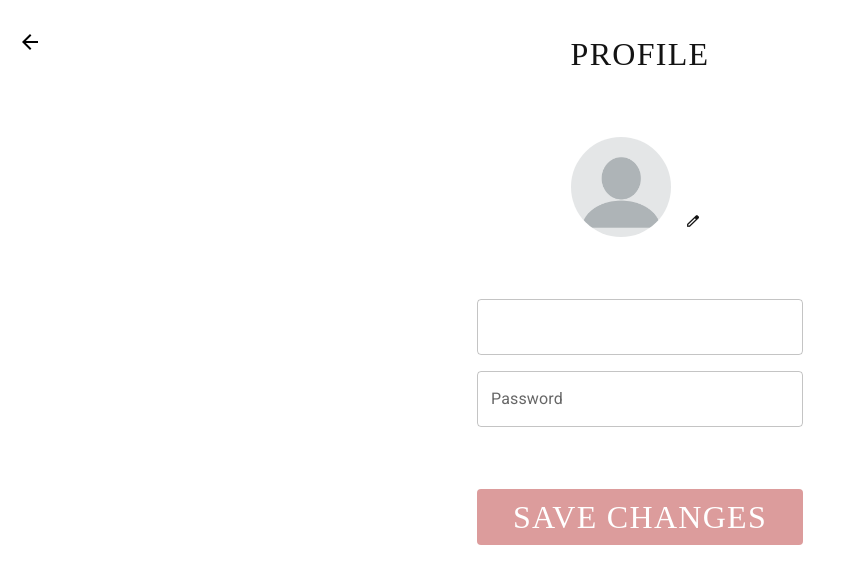
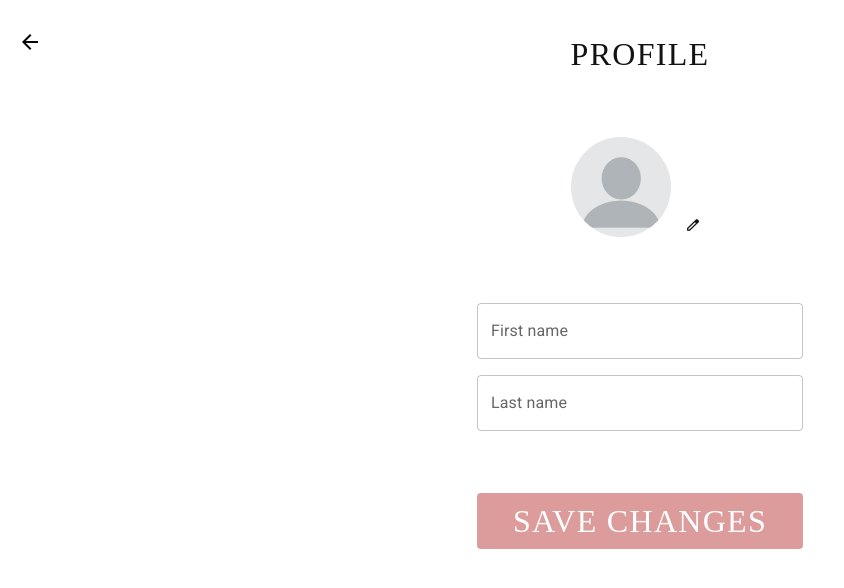
Before and after one commit to Masulaa/tim1-cortex, a React (Create React App) app: page /MyProfile in a window 1280 px wide. Shown: the top 588 px of the page, without its empty margins (0-844 px from the left). Built offline with nearby package versions, Linux system fonts and the light colour scheme; no server answers; a web font is replaced by a local one.

Commit message:
edit profile and some stuff

```diff
--- a/src/api/api.js
+++ b/src/api/api.js
@@ -97,6 +97,9 @@ const client = axios.create({
     GetProfile() {
       return client.get("user");
     },
+    EditProfile(userNewData) {
+      return client.post("user", userNewData)
+    }
   };
 
 
--- a/src/components/home/Home.js
+++ b/src/components/home/Home.js
@@ -16,10 +16,12 @@ const Dropdown = ({ isDropdownOpen, toggleDropdown, isAdmin, navigate, handleLog
     <div className="options">
       <div className="option" onClick={() => { navigate("/MyProfile") }}>Profile</div>
       <div className="option" onClick={handleLogout}>Logout</div>
-      <div className="option" onClick={() => {navigate("/TrackOrder")}}>Track Order</div>
+      {isPossible === 400 ? ( // Prikazi "Track Order" ako je isPossible 400
+      <div className="option" onClick={() => { navigate("/TrackOrder") }}>Track Order</div>
+    ) : null}
       {isAdmin && (
         <>
-          <div className="option" onClick={() => { /* Handle Meal Settings click */ }}>Meal Settings</div>
+          <div className="option" onClick={() => {navigate("/Settings")}}>Meal Settings</div>
           <div className="option" onClick={() => { /* Handle Invoice click */ }}>Invoice</div>
         </>
       )}
--- a/src/components/my-profile/MyProfile.css
+++ b/src/components/my-profile/MyProfile.css
@@ -99,13 +99,13 @@
 .myprofile-changes-saved {
   display: flex;
   padding: 16px;
-  justify-content: center;
-  align-items: center;
+  justify-content: flex-end;
+  align-items: flex-end;
   gap: 16px;
   border-radius: 4px;
   background: #FFF;
   box-shadow: 2px 2px 24px 0px rgba(0, 0, 0, 0.15);
-  margin: 0 auto;
+  margin: -1rem auto;
 }
 
 .myprofile-changes-saved-text {
--- a/src/components/my-profile/MyProfile.js
+++ b/src/components/my-profile/MyProfile.js
@@ -10,9 +10,10 @@ import "./MyProfile.css"; // Stilovi za MyProfile komponentu
 
 const MyProfile = () => {
   const [user, setUser] = useState({ email: "", password: "" });
-  const [password, setPassword] = useState("");
+
   const [isButtonActive, setButtonActive] = useState(false);
-  const [email, setEmail] = useState("");
+  const [firstName, setFirstName] = useState("");
+  const [lastName, setLastName] = useState("");
   const [isModalVisible, setModalVisible] = useState(false);
   const [modalText, setModalText] = useState("");
 
@@ -31,17 +32,17 @@ const MyProfile = () => {
   }, []);
 
   useEffect(() => {
-    setEmail(user.email);
-  }, [user.email]);
+    setFirstName(user.first_name);
+  }, [user.first_name]);
 
-  const handleEmailChange = (event) => {
-    setEmail(event.target.value);
+  const handleFirstNameChange = (event) => {
+    setFirstName(event.target.value);
   };
 
-  const handlePasswordChange = (event) => {
-    const newPassword = event.target.value;
-    setPassword(newPassword);
-    setButtonActive(email !== "" && newPassword !== "");
+  const handleLastNameChange = (event) => {
+    const lastName = event.target.value;
+    setLastName(lastName);
+    setButtonActive(firstName !== "" && lastName !== "");
   };
 
   const openModal = (text) => {
@@ -56,6 +57,32 @@ const MyProfile = () => {
     setModalVisible(false);
   };
 
+  const [profileImage, setProfileImage] = useState();
+
+const handleProfileImageChange = (event) => {
+  // Ovde možete rukovati izborom slike, na primer, pomoću File API-ja.
+  const selectedImage = event.target.files[0];
+  setProfileImage(selectedImage);
+};
+
+const userNewData = {
+  first_name: firstName,
+  last_name: lastName,
+  photo: profileImage
+}
+const EditProfile = () =>{
+
+
+try {
+  const response = ProfileService.EditProfile(userNewData);
+  console.log("API Response", response);
+  fetchUser();
+} catch (error) {
+  console.log("Error sending ratings:", error);
+}
+}
+
+
   return (
     <div className="main-myprofile">
       <div className="myprofile-content">
@@ -63,31 +90,41 @@ const MyProfile = () => {
         <ArrowBackIcon className="arrowBack-absolute2"></ArrowBackIcon>
           <ArrowBackIosNew className="back-icon-absolute" />
           <div className="myprofile-title-and-icon">
-            <p className="myprofile-title">PROFILE</p>
-            <img src={slika01} alt="profilna" className="myprofile-picture" />
-            <img src={editslika} alt="edit" className="myprofile-edit-picture" />
-          </div>
+  <p className="myprofile-title">PROFILE</p>
+  <input
+    type="file"
+    accept="image/*"
+    id="profile-image-input"
+    style={{ display: "none" }}
+    onChange={handleProfileImageChange}
+  />
+  <label htmlFor="profile-image-input">
+    <img src={slika01} alt="profilna" className="myprofile-picture" />
+  </label>
+  <img src={editslika} alt="edit" className="myprofile-edit-picture" />
+</div>
+
           <p className="myprofile-email">{user.email}</p>
         </div>
         <div className="myprofile-input-fields">
           <section className="myprofile-input-wrapper">
             <div className="input-wrapper2">
               <TextField
+              label="First name"
                 variant="outlined"
                 style={{ width: "326px" }}
                 className="inputField"
-                onChange={handleEmailChange}
-                value={email}
+                onChange={handleFirstNameChange}
+                value={firstName}
               />
 
               <TextField
-                label="Password"
-                type="password"
+              label="Last name"
                 variant="outlined"
                 style={{ width: "326px" }}
                 className="inputField"
-                onChange={handlePasswordChange}
-                value={password}
+                onChange={handleLastNameChange}
+                value={lastName}
               />
             </div>
           </section>
@@ -97,7 +134,8 @@ const MyProfile = () => {
         <button
           className={`disabled-btn ${isButtonActive ? "active" : ""}`}
           disabled={!isButtonActive}
-          onClick={() => openModal("Changes saved.")}
+          onClick={() => {openModal("Changes saved.")
+        EditProfile();}}
         >
           SAVE CHANGES
         </button>
```
Also changed, not shown: src/App.js (+49 -0 lines).
